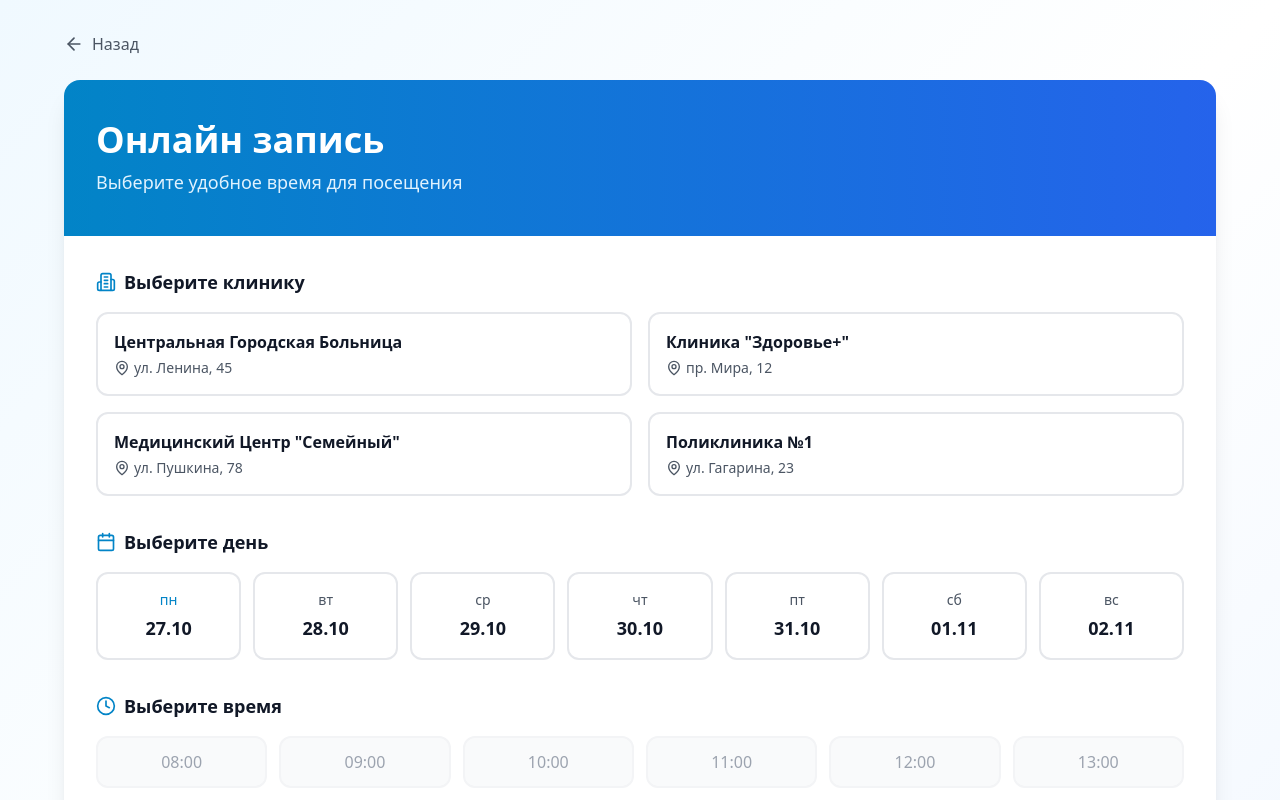
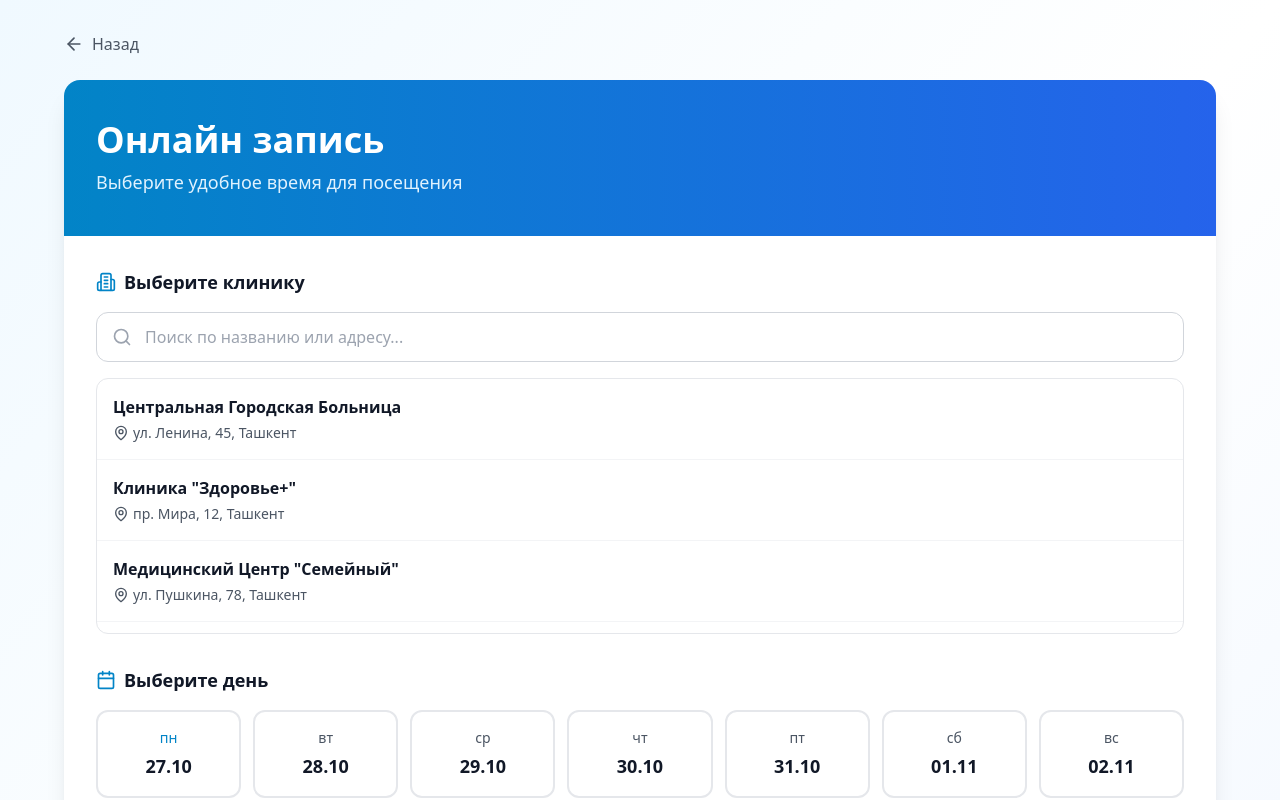
Before and after one commit to isoboi/shifo-design, a React (Vite) app: page / in a window 1280 px wide. Both pictures are taken after a click on the button "Записаться на прием". Shown: the top 800 px of the page. Built offline with nearby package versions, Linux system fonts and the light colour scheme.

Commit message:
Updated BookingPage.tsx

```diff
--- a/src/components/BookingPage.tsx
+++ b/src/components/BookingPage.tsx
@@ -1,5 +1,5 @@
 import React, { useState } from 'react';
-import { Calendar, Clock, MapPin, Building2, User, Phone, Mail, ArrowLeft } from 'lucide-react';
+import { Calendar, Clock, MapPin, Building2, User, Phone, Mail, ArrowLeft, Search } from 'lucide-react';
 
 interface BookingPageProps {
   onBack: () => void;
@@ -9,6 +9,7 @@ export function BookingPage({ onBack }: BookingPageProps) {
   const [selectedClinic, setSelectedClinic] = useState('');
   const [selectedDate, setSelectedDate] = useState('');
   const [selectedTime, setSelectedTime] = useState('');
+  const [searchQuery, setSearchQuery] = useState('');
   const [formData, setFormData] = useState({
     name: '',
     phone: '',
@@ -18,11 +19,22 @@ export function BookingPage({ onBack }: BookingPageProps) {
   const [isSubmitted, setIsSubmitted] = useState(false);
 
   const clinics = [
-    { id: '1', name: 'Центральная Городская Больница', address: 'ул. Ленина, 45' },
-    { id: '2', name: 'Клиника "Здоровье+"', address: 'пр. Мира, 12' },
-    { id: '3', name: 'Медицинский Центр "Семейный"', address: 'ул. Пушкина, 78' },
-    { id: '4', name: 'Поликлиника №1', address: 'ул. Гагарина, 23' }
+    { id: '1', name: 'Центральная Городская Больница', address: 'ул. Ленина, 45', city: 'Ташкент' },
+    { id: '2', name: 'Клиника "Здоровье+"', address: 'пр. Мира, 12', city: 'Ташкент' },
+    { id: '3', name: 'Медицинский Центр "Семейный"', address: 'ул. Пушкина, 78', city: 'Ташкент' },
+    { id: '4', name: 'Поликлиника №1', address: 'ул. Гагарина, 23', city: 'Ташкент' },
+    { id: '5', name: 'Детская поликлиника №2', address: 'ул. Амира Темура, 56', city: 'Ташкент' },
+    { id: '6', name: 'Клиника "МедЦентр"', address: 'ул. Бабура, 89', city: 'Ташкент' },
+    { id: '7', name: 'Больница им. Ибн Сины', address: 'пр. Узбекистана, 34', city: 'Ташкент' },
+    { id: '8', name: 'Стоматологическая клиника "Дент+"', address: 'ул. Навои, 12', city: 'Ташкент' },
+    { id: '9', name: 'Многопрофильная клиника "Здравица"', address: 'ул. Шота Руставели, 45', city: 'Ташкент' },
+    { id: '10', name: 'Медицинский центр "Эталон"', address: 'пр. Бунёдкор, 67', city: 'Ташкент' }
   ];
+
+  const filteredClinics = clinics.filter(clinic =>
+    clinic.name.toLowerCase().includes(searchQuery.toLowerCase()) ||
+    clinic.address.toLowerCase().includes(searchQuery.toLowerCase())
+  );
 
   const getCurrentWeek = () => {
     const today = new Date();
@@ -143,26 +155,63 @@ export function BookingPage({ onBack }: BookingPageProps) {
                 <Building2 className="h-5 w-5 text-sky-600" />
                 <span>Выберите клинику</span>
               </label>
-              <div className="grid grid-cols-1 md:grid-cols-2 gap-4">
-                {clinics.map((clinic) => (
+
+              <div className="relative mb-4">
+                <Search className="absolute left-4 top-1/2 transform -translate-y-1/2 h-5 w-5 text-gray-400" />
+                <input
+                  type="text"
+                  placeholder="Поиск по названию или адресу..."
+                  value={searchQuery}
+                  onChange={(e) => setSearchQuery(e.target.value)}
+                  className="w-full pl-12 pr-4 py-3 border border-gray-300 rounded-xl focus:ring-2 focus:ring-sky-500 focus:border-sky-500"
+                />
+              </div>
+
+              <div className="border border-gray-200 rounded-xl max-h-64 overflow-y-auto">
+                {filteredClinics.length === 0 ? (
+                  <div className="p-6 text-center text-gray-500">
+                    Клиники не найдены
+                  </div>
+                ) : (
+                  filteredClinics.map((clinic) => (
                     <button
                       key={clinic.id}
                       type="button"
-                    onClick={() => setSelectedClinic(clinic.id)}
-                    className={`p-4 rounded-xl border-2 text-left transition-all ${
+                      onClick={() => {
+                        setSelectedClinic(clinic.id);
+                        setSearchQuery('');
+                      }}
+                      className={`w-full p-4 text-left transition-all border-b border-gray-100 last:border-b-0 ${
                         selectedClinic === clinic.id
-                        ? 'border-sky-600 bg-sky-50'
-                        : 'border-gray-200 hover:border-sky-300'
+                          ? 'bg-sky-50 border-l-4 border-l-sky-600'
+                          : 'hover:bg-gray-50'
                       }`}
                     >
                       <div className="font-semibold text-gray-900 mb-1">{clinic.name}</div>
                       <div className="flex items-center space-x-1 text-sm text-gray-600">
-                      <MapPin className="h-4 w-4" />
-                      <span>{clinic.address}</span>
+                        <MapPin className="h-4 w-4 flex-shrink-0" />
+                        <span>{clinic.address}, {clinic.city}</span>
                       </div>
                     </button>
-                ))}
+                  ))
+                )}
               </div>
+
+              {selectedClinic && (
+                <div className="mt-4 p-4 bg-sky-50 border border-sky-200 rounded-xl">
+                  <div className="flex items-start space-x-2">
+                    <Building2 className="h-5 w-5 text-sky-600 mt-0.5 flex-shrink-0" />
+                    <div>
+                      <div className="font-semibold text-sky-900">
+                        {clinics.find(c => c.id === selectedClinic)?.name}
+                      </div>
+                      <div className="text-sm text-sky-700">
+                        {clinics.find(c => c.id === selectedClinic)?.address}
+                      </div>
+                    </div>
+                  </div>
+                </div>
+              )}
             </div>
 
             <div>
```
Lines whose indentation alone changed are shown as unchanged.
